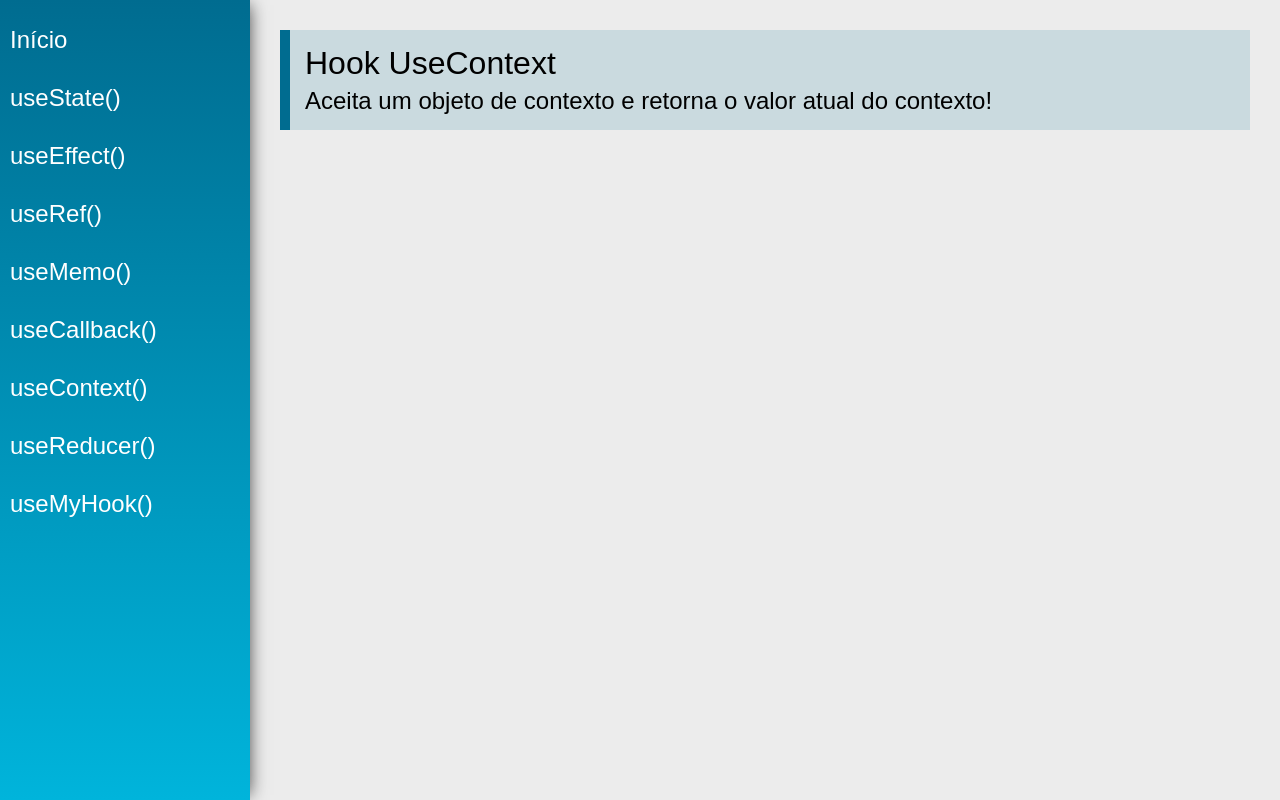
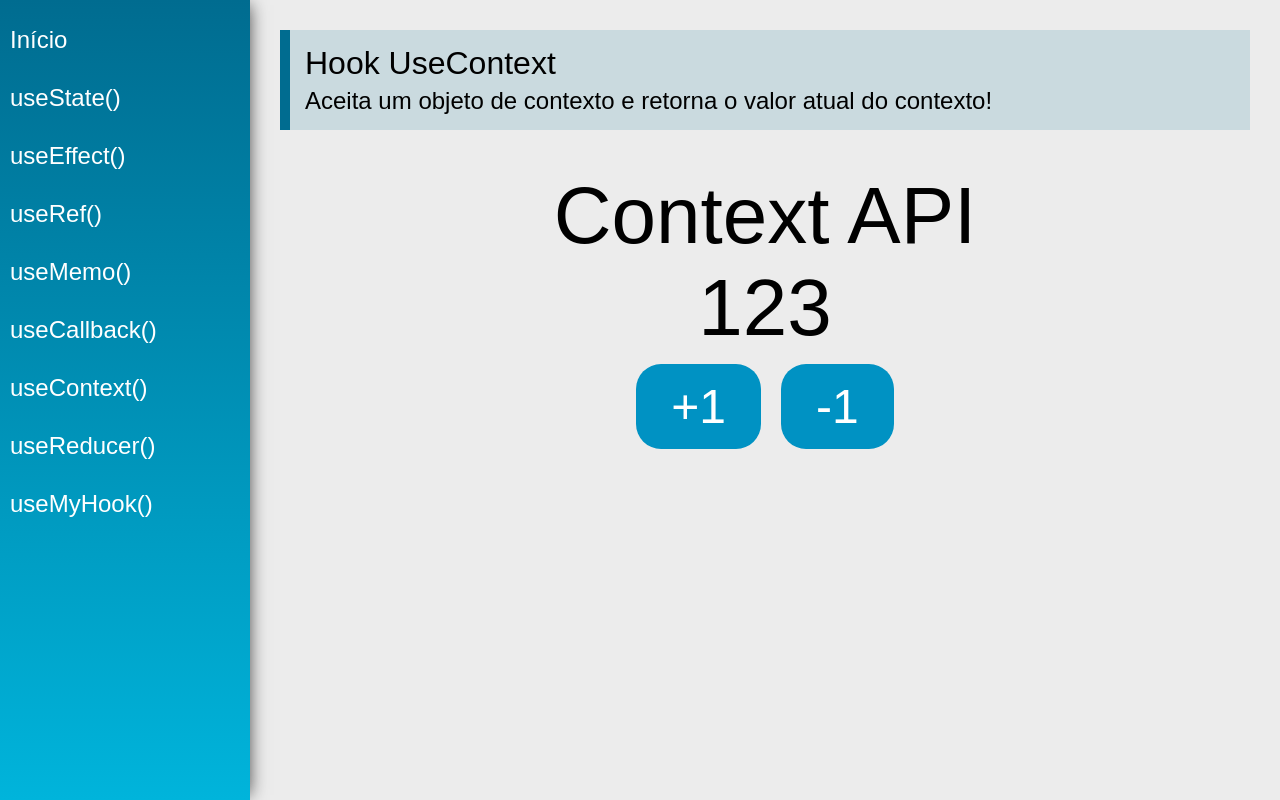
Before and after one commit to UHZero/react, a React (Create React App) app: page /useContext in a window 1280 px wide. Built offline with nearby package versions, Linux system fonts and the light colour scheme.

Commit message:
use Context API]

```diff
--- /dev/null
+++ b/src/data/DataContext.js
@@ -0,0 +1,8 @@
+import React from "react";
+
+export const data = {
+    number: 123,
+    text: 'Context API'
+}
+
+export const DataContext = React.createContext(null)
--- a/src/views/App.jsx
+++ b/src/views/App.jsx
@@ -1,19 +1,22 @@
 import './App.css'
-import React from 'react'
-import { BrowserRouter as Router } from  'react-router-dom'
+import React, { useState } from 'react'
+import { BrowserRouter as Router } from 'react-router-dom'
 
 import Menu from '../components/layout/Menu'
 import Content from '../components/layout/Content'
+import { DataContext, data } from '../data/DataContext'
 
 const App = props => {
-
+    const [state, setState] = useState(data)
     return (
+        <DataContext.Provider value={{ state, setState }}>
             <div className="App">
                 <Router>
                     <Menu />
                     <Content />
                 </Router>
             </div>
+        </DataContext.Provider>
     )
 }
 
--- a/src/views/examples/UseContext.jsx
+++ b/src/views/examples/UseContext.jsx
@@ -1,13 +1,33 @@
-import React from 'react'
+import React, { useContext } from 'react'
 import PageTitle from '../../components/layout/PageTitle'
+import { DataContext } from '../../data/DataContext'
 
 const UseContext = (props) => {
+    const { state, setState } = useContext(DataContext)
+    function addNumber(delta) {
+        setState({
+            ...state,
+            number: state.number + delta
+        })
+    }
     return (
         <div className="UseContext">
             <PageTitle
                 title="Hook UseContext"
                 subtitle="Aceita um objeto de contexto e retorna o valor atual do contexto!"
             />
+            <div className="center">
+                <span className="text">
+                    {state.text}
+                </span>
+                <span className="text">
+                    {state.number}
+                </span>
+                <div>
+                    <button className="btn" onClick={_ => addNumber(1)}>+1</button>
+                    <button className="btn" onClick={_ => addNumber(-1)}>-1</button>
+                </div>
+            </div>
         </div>
     )
 }
```
Lines whose indentation alone changed are shown as unchanged.
